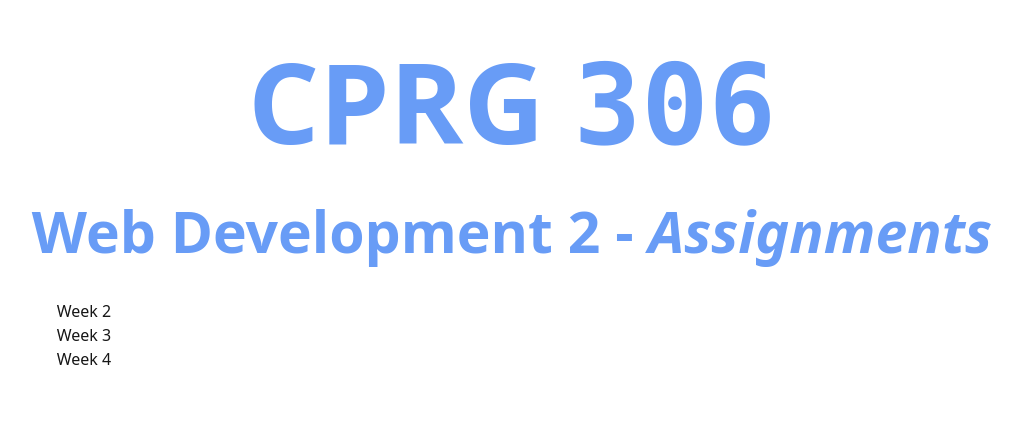
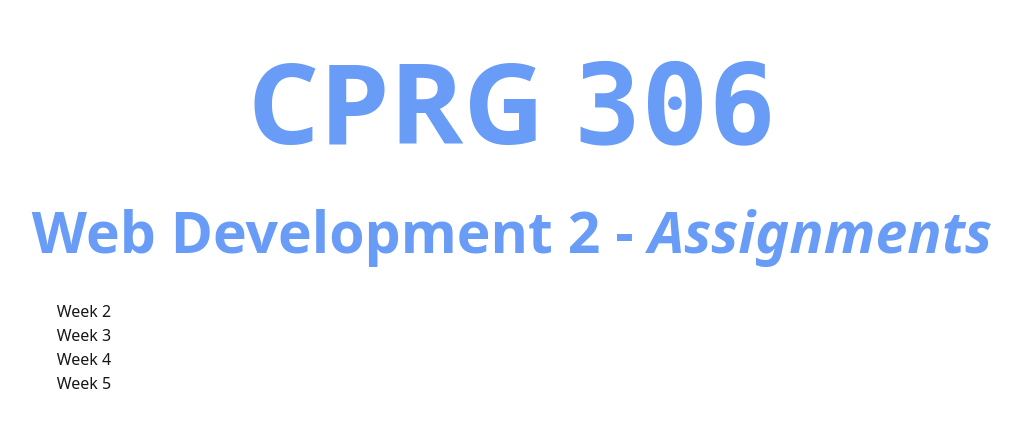
Before and after one commit to FlawlessCasual17/cprg306-assignments, a Next.js app: page / in a window 1280 px wide. Shown: the part 143-570 px from the top of the page, without its empty margins (128-1150 px from the left). Built offline with nearby package versions, Linux system fonts and the light colour scheme.

Commit message:
Updated `app/page.js`
Signed-off-by: FlawlessCasual17 <07e5297d5b@c0x0.com>

```diff
--- a/app/page.js
+++ b/app/page.js
@@ -13,6 +13,7 @@ export default function Page() {
             <li><Link href='week-2'>Week 2</Link></li>
             <li><Link href='week-3'>Week 3</Link></li>
             <li><Link href='week-4'>Week 4</Link></li>
+            <li><Link href='week-5'>Week 5</Link></li>
         </ul>
     </main>
 }
```
